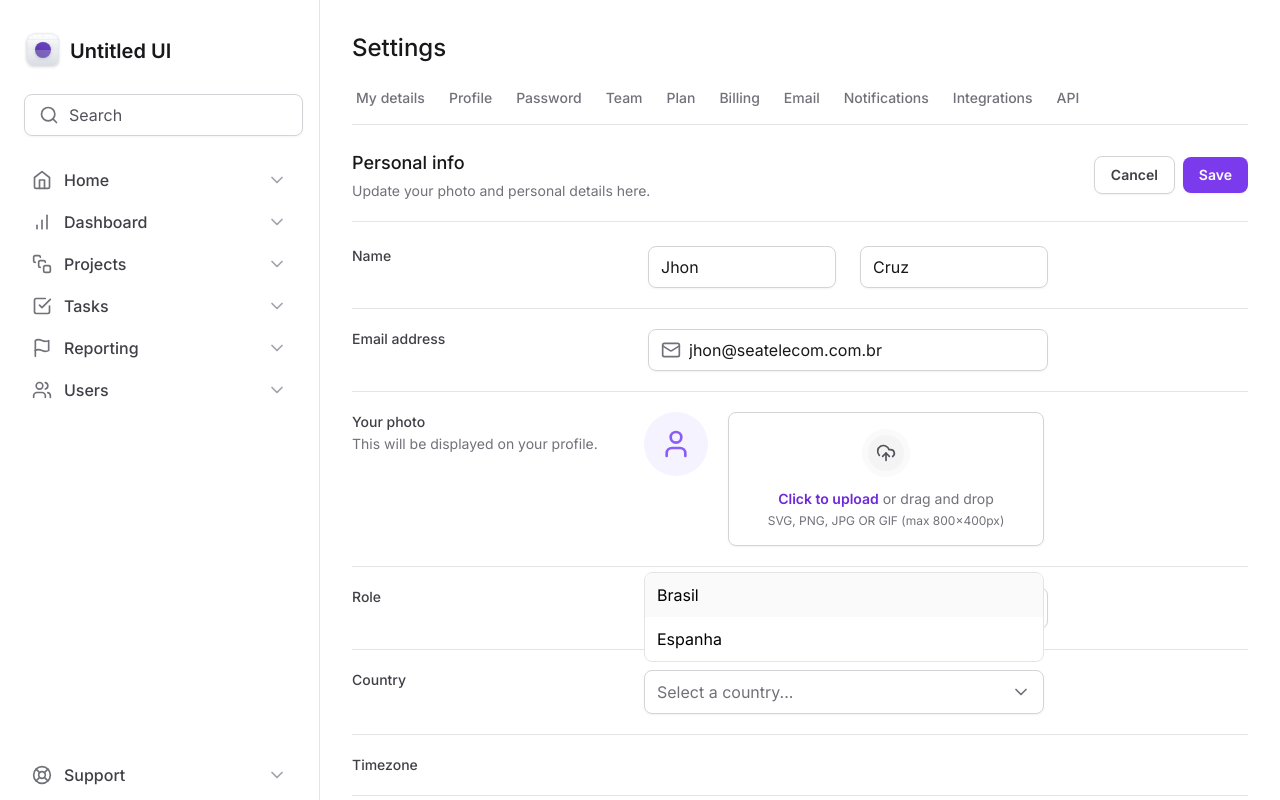
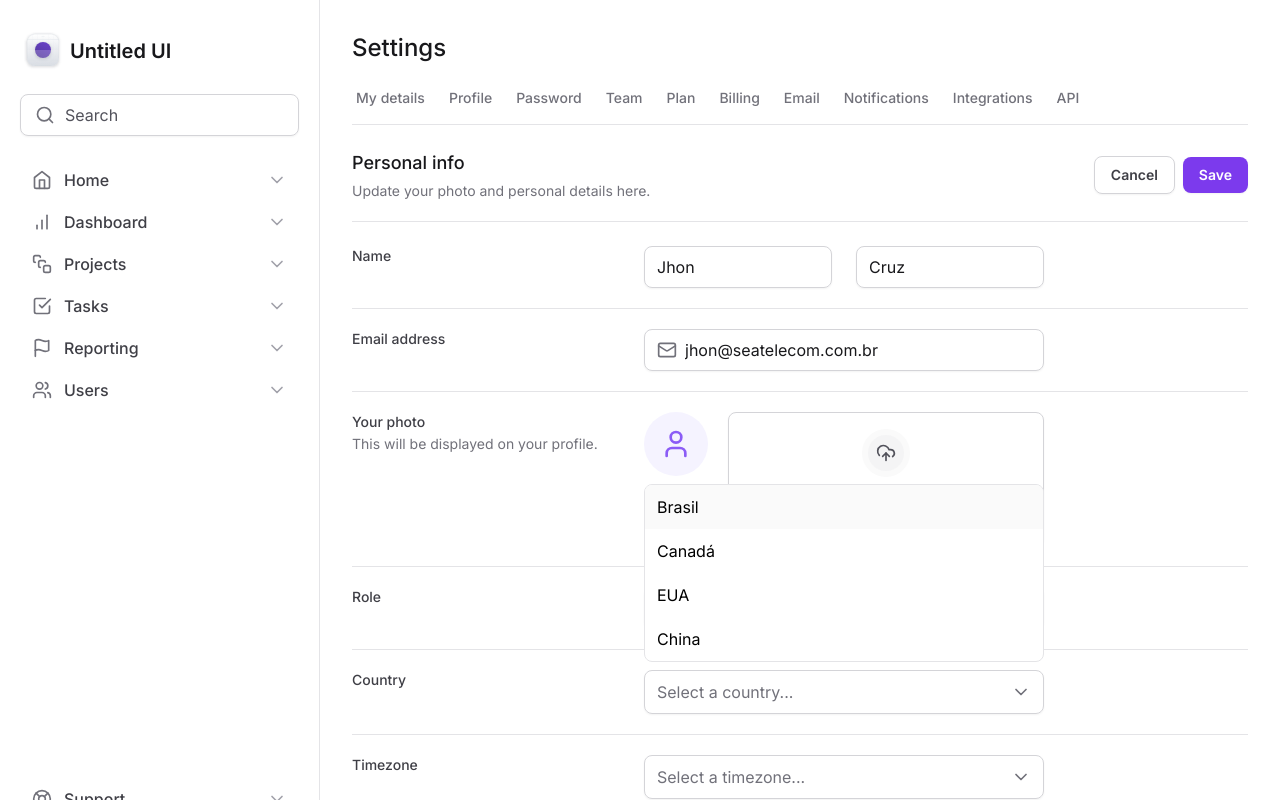
Before and after one commit to jaomuro/training-tailwindcss, a Next.js app: page / in a window 1280 px wide. Both pictures are taken after a click on the button "Select a country...". Shown: the top 800 px of the page. Built offline with nearby package versions, Linux system fonts and the light colour scheme.

Commit message:
Adiciona componentização do selectInput

```diff
--- a/src/app/page.tsx
+++ b/src/app/page.tsx
@@ -4,6 +4,7 @@ import * as Input from '../components/Sidebar/Input'
 import { Mail} from 'lucide-react';
 import * as FileInput from '../components/FileInput'
 import { SelectInput } from '../components/SelectInput.tsx'
+import { Item } from '@/components/SelectInput.tsx/item';
 
 export default function Home() {
   return (
@@ -91,13 +92,22 @@ export default function Home() {
           <div className='grid gap-3 grid-cols-form pt-5'>
 
             <label htmlFor="country" className='text-sm font-medium text-zinc-700'>Country</label>
-            <SelectInput />
+            <SelectInput placeholder='Select a country...'>
+              <Item value='br' text='Brasil'/>
+              <Item value='cn' text='Canadá'/>
+              <Item value='eua' text='EUA'/>
+              <Item value='ch' text='China'/>
+            </SelectInput>
           </div>
 
           <div className='grid gap-3 grid-cols-form pt-5'>
 
             <label htmlFor="timezone" className='text-sm font-medium text-zinc-700'>Timezone</label>
-            <div />
+            <SelectInput placeholder='Select a timezone...'>
+              <Item value='utc' text='Pacific Standart Time (UTC-08:00)'/>
+              <Item value='br' text='South America Time (UTC-03:00)'/>
+            </SelectInput>
+
 
           </div>
 
--- a/src/components/SelectInput.tsx/index.tsx
+++ b/src/components/SelectInput.tsx/index.tsx
@@ -1,13 +1,19 @@
 'use client'
 import * as Select from "@radix-ui/react-select";
-import { Check, ChevronDown } from "lucide-react";
+import {  ChevronDown } from "lucide-react";
+import { Item } from "./item";
+import { ReactNode } from "react";
 
+export interface SelectInputProps{
+  children: ReactNode
+  placeholder: string
+}
 
-export function SelectInput() {
+export function SelectInput({children, placeholder}: SelectInputProps) {
   return(
     <Select.Root>
     <Select.Trigger className='flex h-11 w-full items-center justify-between gap-2 rounded-lg border border-zinc-300 px-3 py-2 shadow-sm data-[placeholder]:text-zinc-500'>
-      <Select.Value className='text-black' placeholder="Select a country..."/>
+      <Select.Value className='text-black' placeholder={placeholder}/>
       <Select.Icon>
         <ChevronDown className='size-5 text-zinc-500' />
       </Select.Icon>
@@ -15,22 +21,7 @@ export function SelectInput() {
     <Select.Portal>
       <Select.Content sideOffset={8} side="bottom" position="popper" className="overflow-hidden z-10 rounded-lg border border-zinc-200 bg-white w-[--radix-select-trigger-width]">
         <Select.Viewport >
-          <Select.Item value="br" className="flex justify-between items-center gap-2 py-2.5 px-3 outline-none data-[highlighted]:bg-zinc-50">
-            <Select.ItemText className="text-black">
-              Brasil
-            </Select.ItemText>
-            <Select.ItemIndicator>
-                <Check className="h-4 w-4 text-violet-500" />
-              </Select.ItemIndicator>
-          </Select.Item>
-          <Select.Item value="es" className="flex justify-between items-center gap-2 py-2.5 px-3 outline-none data-[highlighted]:bg-zinc-50">
-            <Select.ItemText className="text-black">
-              Espanha
-            </Select.ItemText>
-              <Select.ItemIndicator>
-                <Check className="h-4 w-4 text-violet-500" />
-              </Select.ItemIndicator>
-          </Select.Item>
+          {children}
         </Select.Viewport>
       </Select.Content>
     </Select.Portal>
--- /dev/null
+++ b/src/components/SelectInput.tsx/item.tsx
@@ -0,0 +1,23 @@
+'use client'
+import * as Select from "@radix-ui/react-select";
+import { Check } from "lucide-react";
+
+export interface ItemProps extends Select.SelectItemProps {
+    text: string
+}
+
+
+export function Item({text,...props}: ItemProps) {
+    return(
+        <Select.Item className="flex justify-between items-center gap-2 py-2.5 px-3 outline-none data-[highlighted]:bg-zinc-50"
+        {...props}>
+            <Select.ItemText className="text-black">
+              {text}
+            </Select.ItemText>
+            <Select.ItemIndicator>
+                <Check className="h-4 w-4 text-violet-500" />
+              </Select.ItemIndicator>
+          </Select.Item>
+    )
+
+}
--- a/src/components/Sidebar/Input.tsx
+++ b/src/components/Sidebar/Input.tsx
@@ -21,7 +21,7 @@ export function Control(props: InputControlProps) {
 
 export function Root(props: InputRootProps) {
     return(
-        <div className="flex mx-1 w-full items-center gap-2 rounded-lg border border-zinc-300 px-3 py-2 shadow-sm" {...props}>
+        <div className="flex w-full items-center gap-2 rounded-lg border border-zinc-300 px-3 py-2 shadow-sm" {...props}>
         </div>
     )
 }
```
